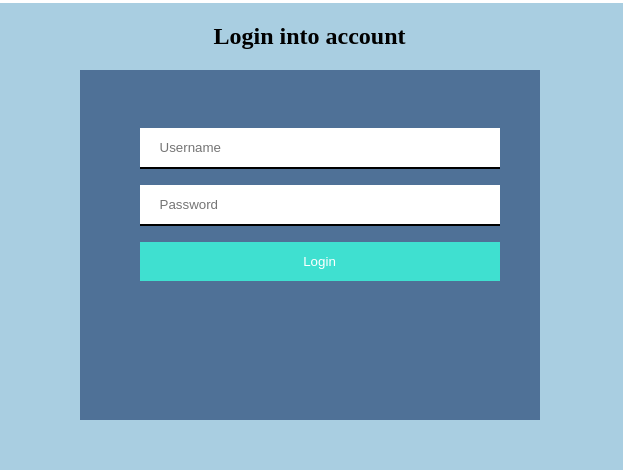
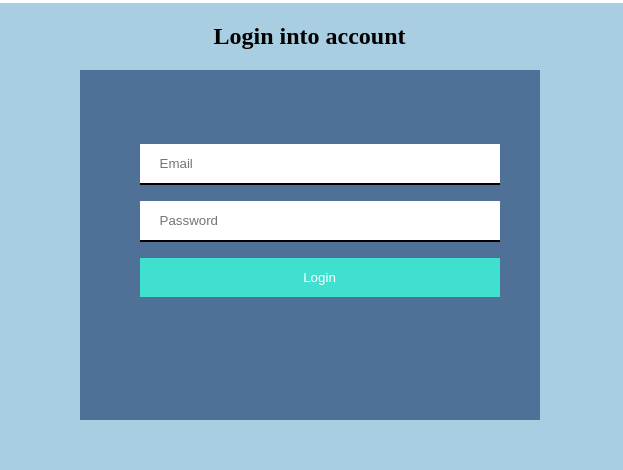
Before and after one commit to winniekariuki/Challenge1, a plain HTML site: page index.html in a window 1280 px wide. Shown: the part 130-600 px from the top of the page, 657-1280 px from the left. Drawn offline with Linux system fonts and the light colour scheme.

Commit message:
[Feature #161897889] login html

```diff
--- a/index.html
+++ b/index.html
@@ -3,7 +3,7 @@
 <head>
 <title>Login</title>
 	<link rel="stylesheet" type="text/css"  href="css.css">
-	<script src="main.js"></script>
+
 </head>
 
 
@@ -26,10 +26,11 @@
 				<div class="right">
 					<h2>Login into account</h2>
 
-					<form>
-						<div class="Username"><input type="text" placeholder="Username"></div>
-						<div class="Password"><input type="text" placeholder="Password"></div>
-						<div><button type="button"onclick="loginpage()">Login</button></a></div>
+					<form id="login">
+						<p id="Message"></p>
+						<div class="Username"><input id="email" type="email" placeholder="Email"></div>
+						<div class="Password"><input id="password" type="password" placeholder="Password"></div>
+						<div><button type="submit">Login</button></a></div>
 
 						</form>
 					</div>
@@ -40,7 +41,7 @@
 			</div>
 
 
-
+			<script src="login.js"></script>
 
 
 </body>
```
